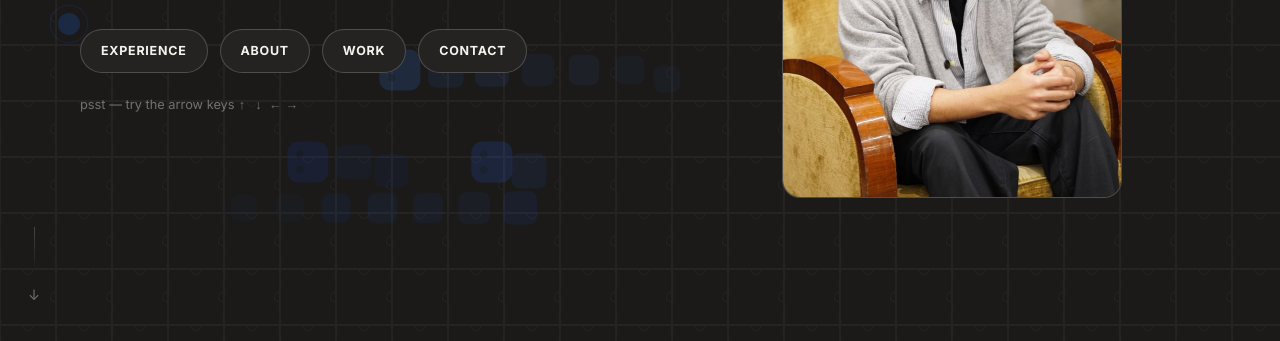
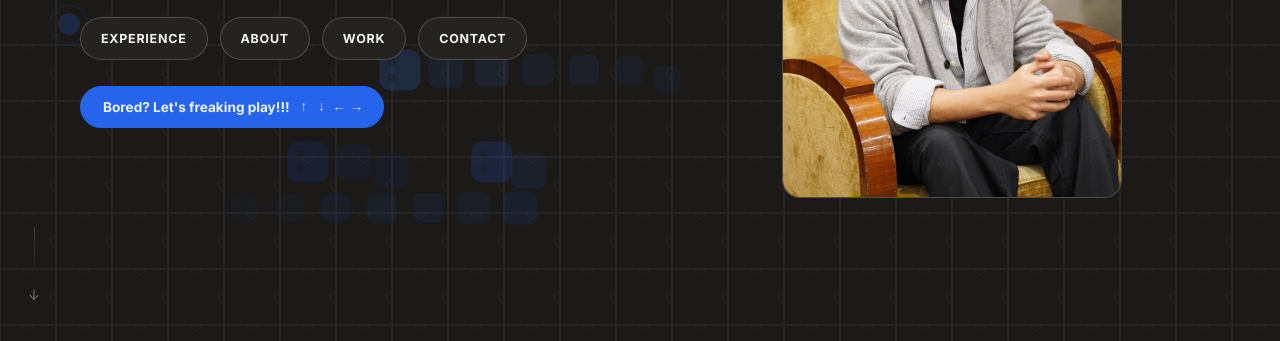
Before and after one commit to krrishezy7/krrishezy7.github.io, a plain HTML site: page index.html in a window 1280 px wide. Shown: the part 459-800 px from the top of the page. Drawn offline with Linux system fonts and the light colour scheme.

Commit message:
Add a prominent CTA button to surface the hidden Snake game
The ambient game was too subtle to notice on first visit — replaced the
faint hint text with an eye-catching blue pulsing button that starts
manual play immediately on click.

```diff
--- a/index.html
+++ b/index.html
@@ -80,7 +80,10 @@
         <a href="#contact">Contact</a>
       </nav>
 
-      <p class="game-hint">psst — try the arrow keys <span>↑ ↓ ← →</span></p>
+      <button type="button" class="game-hint" id="gameCta">
+        Bored? Let's freaking play!!!
+        <span>↑ ↓ ← →</span>
+      </button>
     </div>
 
     <div class="hero-portrait reveal">
--- a/script.js
+++ b/script.js
@@ -525,6 +525,10 @@
     engageManual(dirs[mapped]);
   });
 
+  if (gameHint) {
+    gameHint.addEventListener('click', () => engageManual(dirs.right));
+  }
+
   const heroObserver = new IntersectionObserver((entries) => {
     entries.forEach(entry => { heroVisible = entry.isIntersecting; });
   }, { threshold: 0.15 });
--- a/style.css
+++ b/style.css
@@ -285,13 +285,35 @@
 }
 
 .game-hint {
-  margin-top: 22px;
-  font-size: 0.8rem;
-  color: var(--ink-faint);
+  margin-top: 26px;
+  display: inline-flex;
+  align-items: center;
+  gap: 10px;
+  font-family: var(--font);
+  font-size: 0.85rem;
+  font-weight: 700;
+  color: #eaf1ff;
+  background: #2563eb;
+  border: 1px solid #2563eb;
+  border-radius: 100px;
+  padding: 12px 22px;
+  cursor: pointer;
+  animation: gameHintPulse 2.6s ease-in-out infinite;
+  transition: transform 0.2s var(--ease), box-shadow 0.2s ease, opacity 0.4s ease;
+}
+.game-hint:hover {
+  transform: translateY(-2px) scale(1.02);
+  box-shadow: 0 10px 30px rgba(37,99,235,0.35);
 }
 .game-hint span {
   font-family: ui-monospace, monospace;
   letter-spacing: 0.05em;
+  color: #c3d7ff;
+  font-weight: 500;
+}
+@keyframes gameHintPulse {
+  0%, 100% { box-shadow: 0 0 0 0 rgba(37,99,235,0.4); }
+  50% { box-shadow: 0 0 0 8px rgba(37,99,235,0); }
 }
 
 .highscore-badge,
```
Also changed, not shown: 1 other file.
